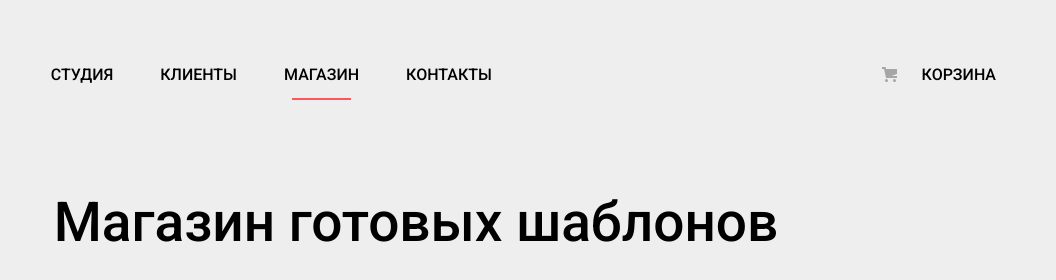
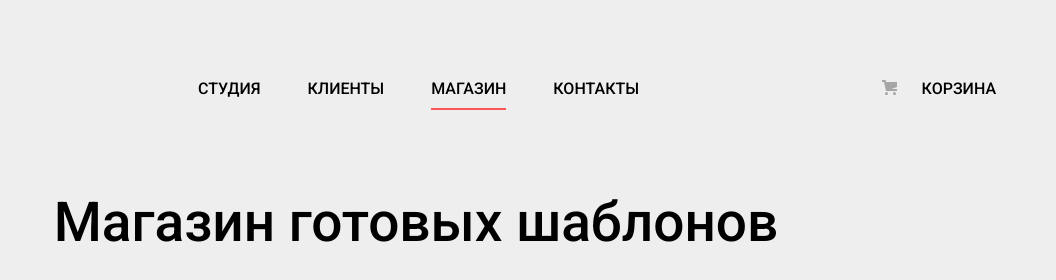
Before and after one commit to Nats92/nerds, a plain HTML site: page shop.html in a window 1280 px wide. Shown: the top 280 px of the page, 224-1280 px from the left. Drawn offline with Linux system fonts and the light colour scheme.

Commit message:
Мелкие доработки

```diff
--- a/css/style.css
+++ b/css/style.css
@@ -90,6 +90,7 @@ button {
                 flex-wrap: wrap;
                 width: 600px;
                 padding: 0;
+                padding-top: 3px;
                 margin: 0;
                 margin-right: 200px;
 
@@ -100,7 +101,7 @@ button {
                 }
                     .main-menu .menu-item {
                         display: block;
-                        padding: 10px 12px;
+                        padding: 6px 12px;
 
                         font-family: "Roboto", sans-serif;
                         font-weight: 500;
@@ -117,11 +118,27 @@ button {
                         .main-menu .menu-item:active {
                             color: #797979;
                         }
+                        .menu-item-current {
+                            position: relative;
+                        }
+                        .menu-item-current::after {
+                            position: absolute;
+                            bottom: 0;
+                            right: 12px;
+                            left: 12px;
+
+                            content: "";
+                            height: 2px;
+                            background-color: #fb565a;
+                            -webkit-box-sizing: border-box;
+                            -moz-box-sizing: border-box;
+                            box-sizing: border-box;
+                        }
             .nav-wrap .cart {
                 position: relative;
 
                 display: block;
-                padding: 10px 0;
+                padding: 9px 0 6px 0;
                 padding-left: 40px;
 
                 font-weight: 500;
@@ -151,22 +168,6 @@ button {
                 .nav-wrap .cart:active {
                     color: #797979;
                 }
-            .menu-item-current {
-                position: relative;
-            }
-            .menu-item-current::after {
-                position: absolute;
-                bottom: 0;
-                right: 20px;
-                left: 20px;
-
-                content: "";
-                height: 2px;
-                background-color: #fb565a;
-                -webkit-box-sizing: border-box;
-                -moz-box-sizing: border-box;
-                box-sizing: border-box;
-            }
         .slider {
             position: relative;
             overflow: hidden;
--- a/shop.html
+++ b/shop.html
@@ -11,13 +11,17 @@
             <div class="center-wrap">
                 <div class="nav-wrap">
                     <a class="logo-wrap" href="index.html"><img src="img/logo.svg" width="160" height="65"></a>
+                    <div class="menu-and-cart-wrap">
 	                    <ul class="main-menu">
 	                        <li><a class="menu-item" href="studio.html">студия</a></li>
 	                        <li><a class="menu-item" href="clients.html">клиенты</a></li>
 	                        <li><a class="menu-item menu-item-current" href="shop.html">магазин</a></li>
 	                        <li><a class="menu-item" href="contacts.html">контакты</a></li>
 	                    </ul>
+	                    <div class="cart-block">
                     		<a class="cart" href="shopping-cart.html">корзина</a>
+                    	</div>
+                    </div>
                 </div>
             <h1>Магазин готовых шаблонов</h1>
             </div>
```
Lines whose indentation alone changed are shown as unchanged.
